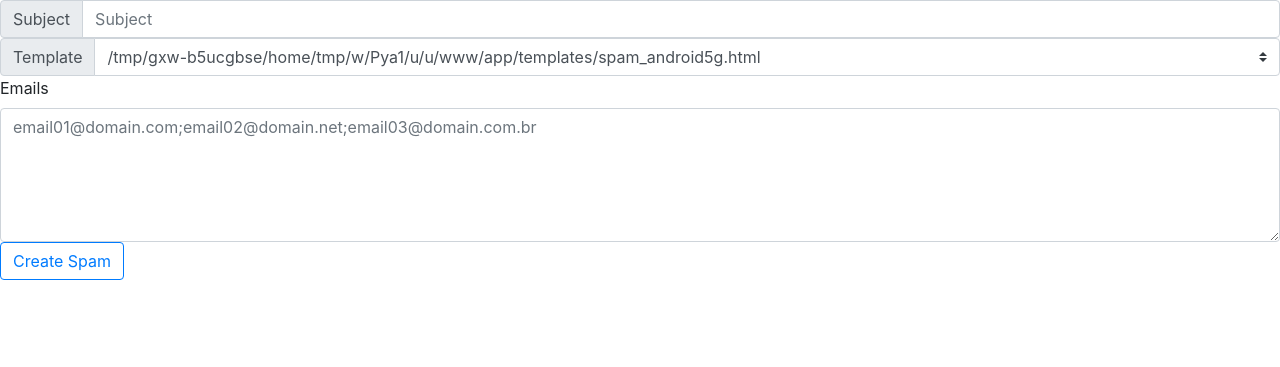
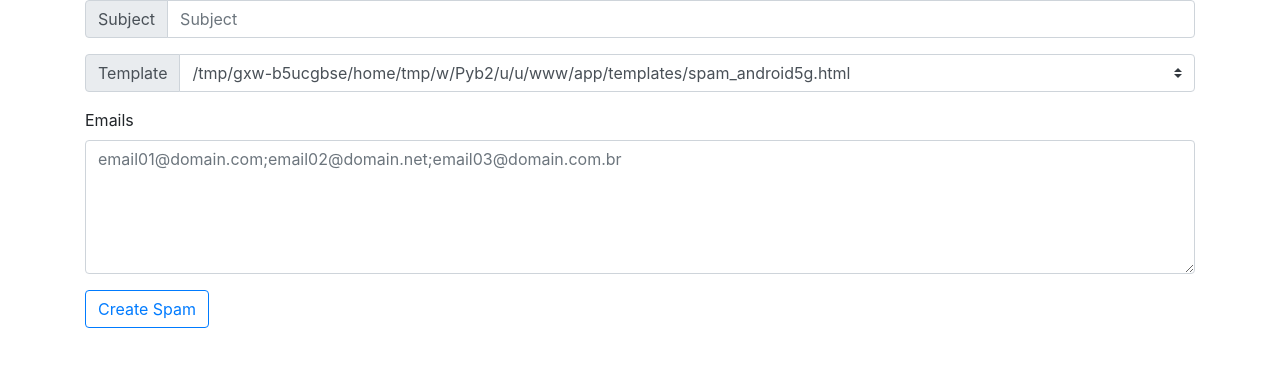
Before and after one commit to franklintimoteo/MUCE, a Flask app: page /create_spam in a window 1280 px wide. Shown: the top 367 px of the page. Run offline with Flask 2, Linux system fonts and the light colour scheme; some libraries are stand-ins or nearby versions.

Commit message:
Base body now have class container. Add margin bottom on create_spam.html

```diff
--- a/app/templates/base.html
+++ b/app/templates/base.html
@@ -14,7 +14,7 @@
     <title>Your page title</title>
     {% endblock %}
   </head>
-  <body>
+  <body class="container">
     <!-- Your page content -->
     {% block content %}{% endblock %}
 
--- a/app/templates/create_spam.html
+++ b/app/templates/create_spam.html
@@ -2,14 +2,14 @@
 
 {% block content %}
 <form method="post">
-    <div class="input-group">
+    <div class="input-group mb-3">
         <div class="input-group-prepend">
             <label for="subject" class="input-group-text">Subject</label>
         </div>
         <input id="subject" type="text" class="form-control" name="subject" placeholder="Subject" aria-label="Subject" required>
     </div>
 
-    <div class="input-group">
+    <div class="input-group mb-3">
         <div class="input-group-prepend">
             <label for="templatepath" class="input-group-text">Template</label>
         </div>
@@ -21,7 +21,7 @@
     </div>
 
     <label>Emails</label>
-    <div class="input-group">
+    <div class="input-group mb-3">
         <textarea class="form-control" rows="5" placeholder="email01@domain.com;email02@domain.net;email03@domain.com.br" name="emails" required></textarea>
     </div>
 
```
Also changed, not shown: README.md, app/static/images/muce-banner.gif (added).
